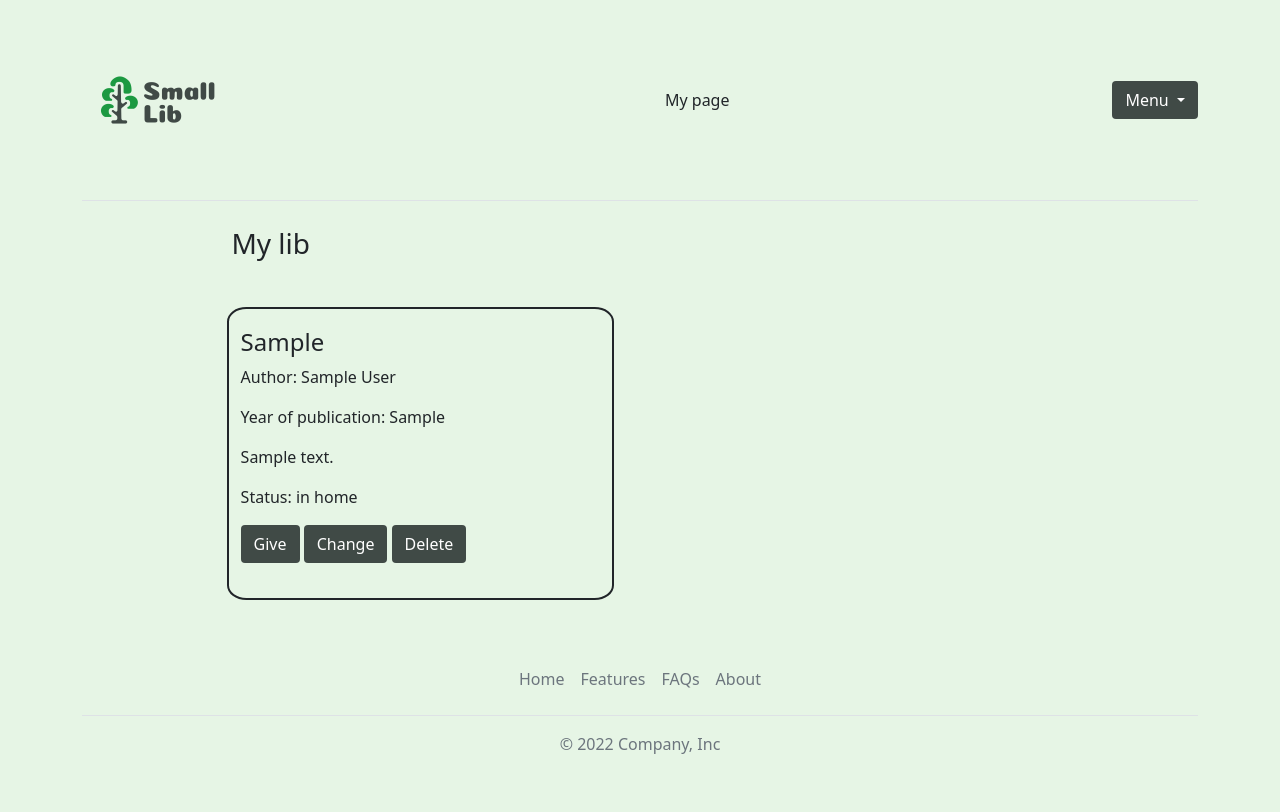
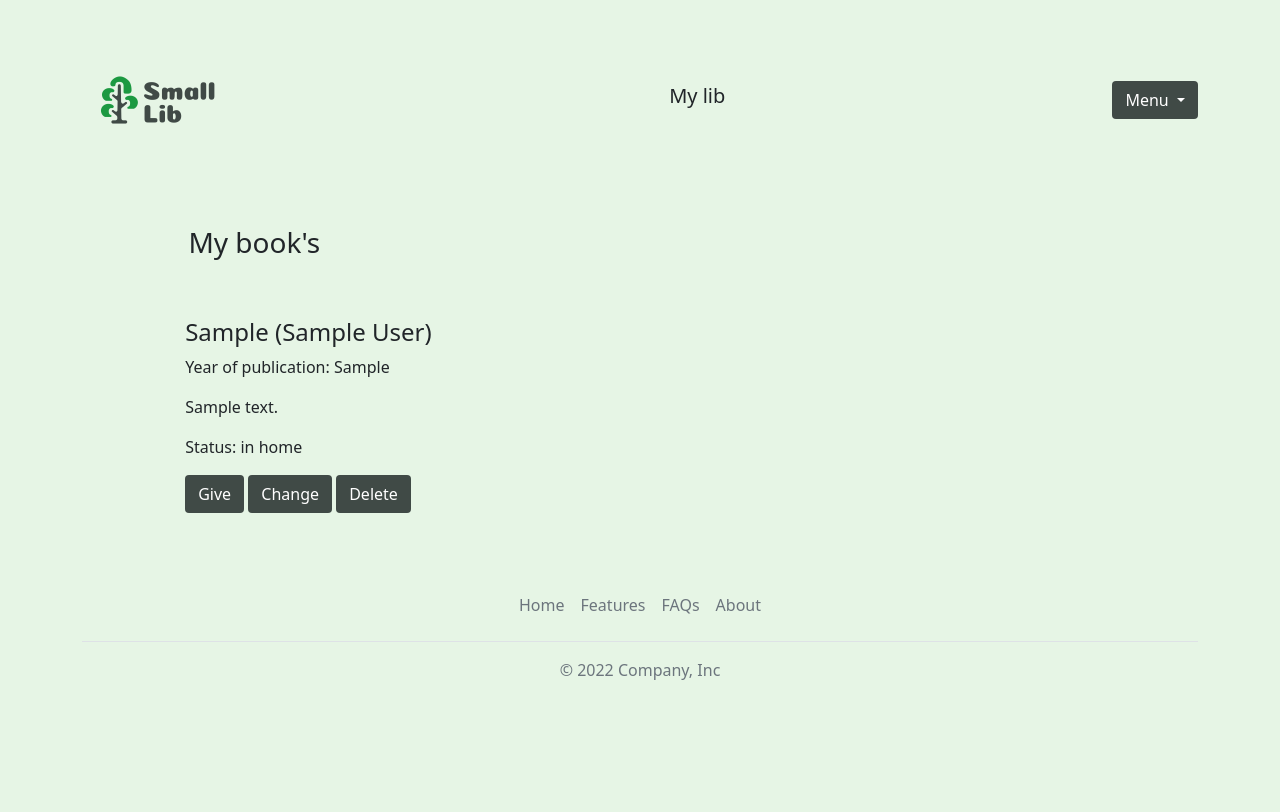
Before and after one commit to vladibuyanov/small_lib, a Flask app: page /user/1 in a window 1280 px wide. After the commit the page ends 680 px from the top, so only its background shows below. Run offline with Flask 2, Linux system fonts and the light colour scheme; a user stored in the database is signed in; tables that the repository leaves empty hold one stand-in row (values such as "Sample post"); parts of the project's set-up code (start-up, migrations or seed data) failed here and were passed over.

Commit message:
Ver. 12/07/2022

```diff
--- a/myapp/__init__.py
+++ b/myapp/__init__.py
@@ -3,32 +3,27 @@ from flask_login import LoginManager
 from flask_admin import Admin
 from flask_admin.contrib.sqla import ModelView
 
-from .extensions import db, migrate
-from .config import *
+# Import Admin views
+from admin.admin_main import DashBoardView, MyModelView
 
-# Import Admin views
-from .admin.admin_main import DashBoardView, MyModelView
+# Import database
+from extensions import db, migrate
+
+# Import models
+from models.user import User
+from models.books import Books
 
 # Import routes
-from .routes.main import main
-from .routes.user import users
-from .routes.user_log import user_log
-from .routes.user_registration import user_registration
-from .routes.book import book
-
-# Import models
-from .models.user import User
-from .models.books import Books
+from routes.main import main
+from routes.user import users
+from routes.user_log import user_log
+from routes.user_registration import user_registration
+from routes.book import book
 
 
 def create_app():
     app = Flask(__name__)
-    app.config['SECRET_KEY'] = secret_key
-    app.config['SQLALCHEMY_DATABASE_URI'] = database_uri
-    app.config['SQLALCHEMY_TRACK_MODIFICATIONS'] = track_modifications
-    app.config['FLASK_ADMIN_SWATCH'] = swath
-    app.config['DEBUG'] = debug
-
+    app.config.from_pyfile('config.py')
     db.init_app(app)
     migrate.init_app(app, db)
     login_manager = LoginManager(app, db)
@@ -50,3 +45,7 @@ def create_app():
     app.register_blueprint(book)
 
     return app
+
+
+if __name__ == "__main__":
+    create_app().run()
--- a/myapp/models/books.py
+++ b/myapp/models/books.py
@@ -1,4 +1,4 @@
-from ..extensions import db
+from extensions import db
 
 
 class Books(db.Model):
@@ -10,3 +10,6 @@ class Books(db.Model):
     owner = db.Column(db.Integer)
 
     user_id = db.Column(db.Integer, db.ForeignKey('user.id'))
+
+    def __repr__(self):
+        return f'{self.book}'
--- a/myapp/models/user.py
+++ b/myapp/models/user.py
@@ -1,4 +1,4 @@
-from ..extensions import db
+from extensions import db
 from flask_login import UserMixin
 
 
@@ -11,4 +11,4 @@ class User(UserMixin, db.Model):
     bk = db.relationship('Books', backref='users', uselist=False)
 
     def __repr__(self):
-        return self.email
+        return f'{self.email}'
--- a/myapp/routes/main.py
+++ b/myapp/routes/main.py
@@ -1,8 +1,8 @@
 from flask import Blueprint, render_template
 
-from ..extensions import db
-from ..models.user import User
-from ..models.books import Books
+from extensions import db
+from models.user import User
+from models.books import Books
 
 main = Blueprint('main', __name__)
 
--- a/myapp/routes/user.py
+++ b/myapp/routes/user.py
@@ -2,9 +2,9 @@ from flask import Blueprint, render_template, request, flash, redirect, url_for
 from flask_login import login_required
 from werkzeug.security import generate_password_hash
 
-from ..extensions import db
-from ..models.user import User
-from ..models.books import Books
+from extensions import db
+from models.user import User
+from models.books import Books
 
 users = Blueprint('users', __name__)
 
--- a/myapp/routes/user_log.py
+++ b/myapp/routes/user_log.py
@@ -2,14 +2,14 @@ from flask import Blueprint, render_template, request, flash, redirect, url_for
 from flask_login import login_user, login_required, logout_user
 from werkzeug.security import check_password_hash
 
-from ..models.user import User
+from models.user import User
 
 
 user_log = Blueprint('log', __name__)
 
 
 # Login page
-@user_log.route('/user_log/login', methods=['GET', 'POST'])
+@user_log.route('/login', methods=['GET', 'POST'])
 def user_login():
     if request.method == 'POST':
         login_email = request.form['login_email']
@@ -33,7 +33,7 @@ def user_login():
         return render_template('login.html')
 
 
-@user_log.route('/user_log/logout', methods=['GET', 'POST'])
+@user_log.route('/logout', methods=['GET', 'POST'])
 @login_required
 def user_logout():
     logout_user()
--- a/myapp/static/css/style.css
+++ b/myapp/static/css/style.css
@@ -1,10 +1,9 @@
-body {
-    background-color: #E6F5E5;
-}
+
 a {
     text-decoration: none;
     color: black;
 }
+
 /* Buttons */
 .btn {
     color: white;
@@ -19,14 +18,20 @@ a {
     border-color: #404A46;
 }
 
-
+body {
+    background-color: #E6F5E5;
+}
+.header {
+    display: flex;
+    flex-direction: row;
+    justify-content: space-between;
+    align-items: center;
+}
 /* Main page */
 .users {
     display: flex;
-    flex-wrap: wrap;
-    justify-content: space-around;
-    align-items: flex-start;
-    flex-direction: row;
+    align-items: stretch;
+    flex-direction: column;
 }
 .user-card {
     margin: 2% 5%;
@@ -34,30 +39,30 @@ a {
     flex-direction: column;
     align-items: start;
 }
+.user-books{
+    margin: 2% 0;
+}
 
 /* User page */
 .main{
     margin: 2% 8%;
 }
 .user-name-name {
-    margin: 0 12%;
+    margin: 0 8%;
     display: flex;
     justify-content: start;
 }
 .books {
-    margin: 2% 10%;
+    margin: 2% 5%;
     display: flex;
     flex-wrap: wrap;
     justify-content: space-between;
+    flex-direction: column;
+    align-items: stretch;
 }
-.book {
-    width: 45%;
-    margin: 2% 2%;
-    border: 2px solid;
-    border-radius: 5% 5%;
-}
+.book {}
 .book-card {
-    margin: 5% 3%;
+    margin: 3% 3%;
     display: flex;
     flex-direction: column;
     flex-wrap: wrap;
@@ -74,5 +79,4 @@ a {
     margin: 2% 0;
     display: flex;
     flex-direction: column;
-    align-items: flex-start;
 }
--- a/myapp/templates/base.html
+++ b/myapp/templates/base.html
@@ -13,26 +13,19 @@
 <body>
 <header>
     <div class="container">
-        <header class="d-flex flex-wrap align-items-center justify-content-between mb-4 border-bottom">
+    <header class="header">
             <a href="/"><img src= "../static/img/logo.png" width="200" height="200" alt="Small Lib"></a>
             <ul class="nav col-12 col-md-auto mb-2 justify-content-center mb-md-0">
               {% if current_user.is_authenticated %}
-                <li><a href="/user/{{ current_user.id }}" class="nav-link px-2 link-dark">My page</a></li>
+                <li>
+                    <a href="/user/{{ current_user.id }}" class="nav-link px-2 link-dark">
+                        <h5>My lib</h5>
+                    </a>
+                </li>
               {% endif %}
             </ul>
 
             {% if current_user.is_authenticated %}
-                <!--<div class="text-end">
-                    <button type="button" class="btn">
-                        <a href="/add_book" style="color: white;">Add book</a>
-                    </button>
-                    <button type="button" class="btn">
-                        <a href="/user/user_settings/{{ current_user.id }}" style="color: white;">Settings</a>
-                    </button>
-                    <button type="button" class="btn">
-                        <a href="/logout" style="color: white;">Logout</a>
-                    </button>
-                </div>-->
                 <div class="dropdown">
                   <button class="btn dropdown-toggle" type="button" id="dropdown" data-bs-toggle="dropdown" aria-expanded="false">
                     Menu
--- a/myapp/templates/index.html
+++ b/myapp/templates/index.html
@@ -10,7 +10,7 @@
             <div class="user-books">
                 {% for book in books_res %}
                     {% if book.user_id == user.id %}
-                        <p>{{ book.book }}</p>
+                        <p>{{ book.book }} ({{book.author}})</p>
                     {% endif %}
                 {% endfor %}
             </div>
--- a/myapp/templates/user/user_page.html
+++ b/myapp/templates/user/user_page.html
@@ -3,7 +3,7 @@
 {% block content %}
 <div class="user-name-name">
     {% if current_user.id == user_res.id %}
-    <h3>My lib</h3>
+    <h3>My book's</h3>
     {% else %}
     <h3>{{ user_res.name }}</h3>
     {% endif %}
@@ -14,8 +14,7 @@
     <div class="book">
         <div class="book-card">
             <div class="books-text">
-                <h4>{{ book.book }}</h4>
-                <p>Author: {{ book.author }}</p>
+                <h4>{{ book.book }} ({{ book.author }})</h4>
                 <p>Year of publication: {{ book.year_of_publication }}</p>
                 <p>{{ book.about }}</p>
                 {% if book.owner == book.user_id %}
--- a/myapp/requirements.txt
+++ b/requirements.txt
@@ -1,7 +1,7 @@
-Flask==2.1.1
-flask_login==0.6.0
+Flask==2.1.2
+flask_login==0.6.1
 flask_sqlalchemy==2.5.1
 Flask-Migrate==3.1.0
 flask_admin==1.6.0
 gunicorn==20.1.0
-Werkzeug==2.1.1
+Werkzeug==2.1.2
```
Also changed, not shown: myapp/routes/book.py (+11 -7 lines), myapp/routes/user_registration.py (+10 -13 lines), myapp/admin/__init__.py (added), myapp/small-lib.db, runtime.txt (renamed from myapp/runtime.txt), 4 other files.
